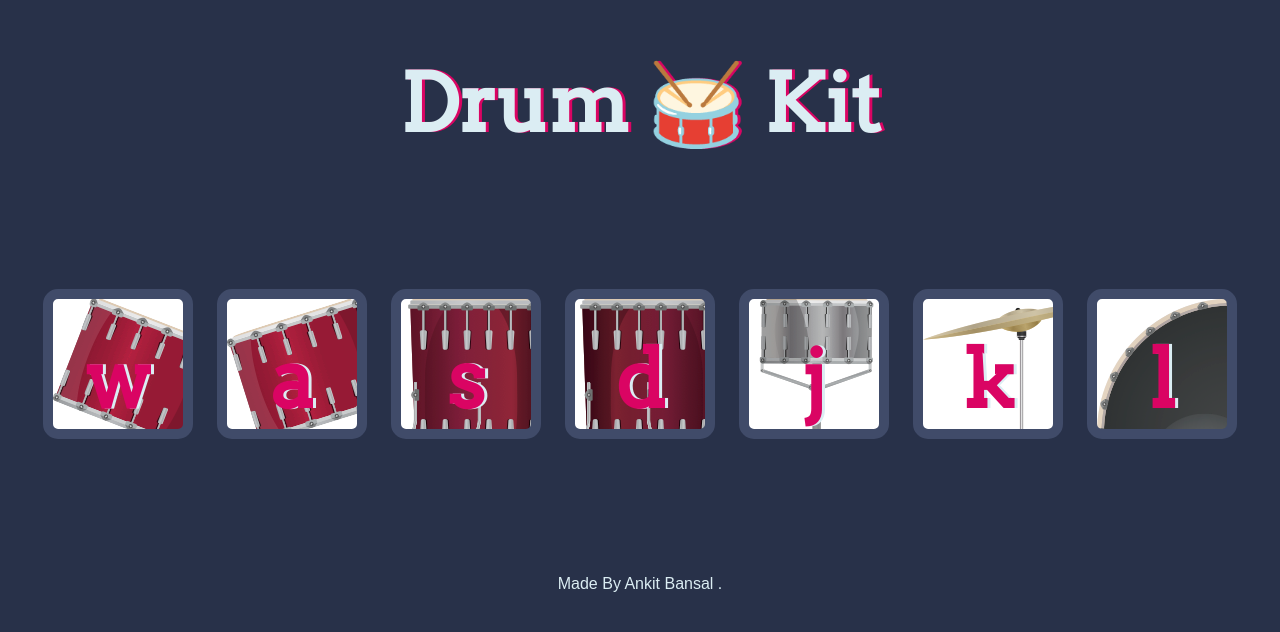
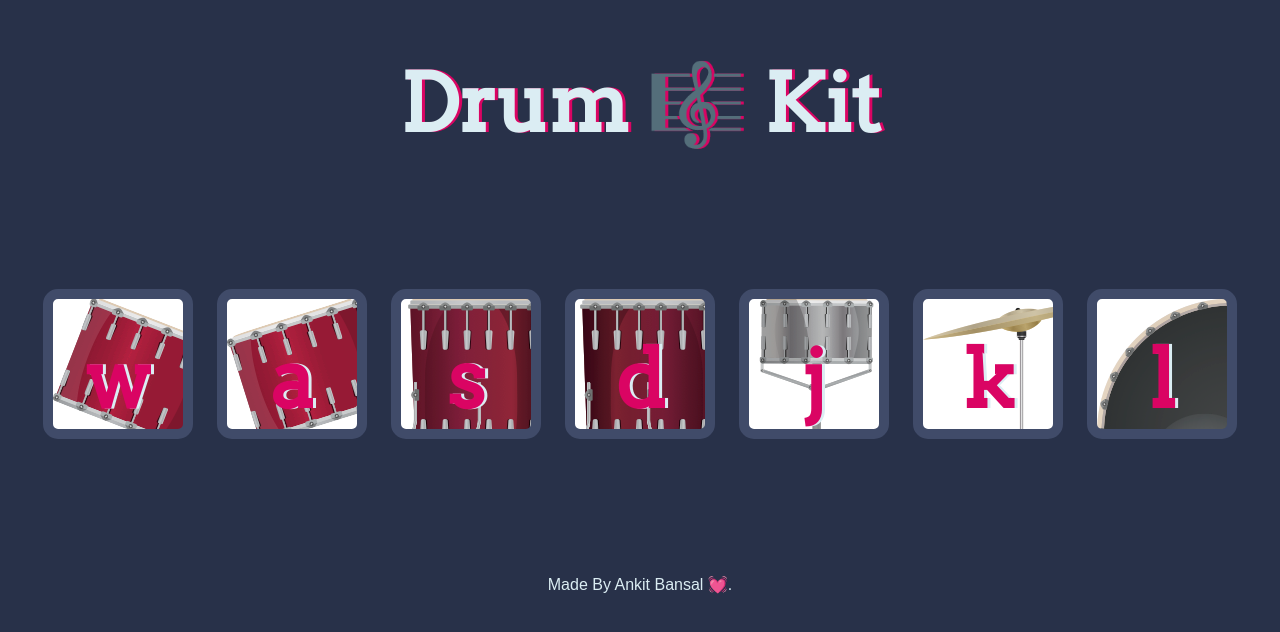
Before and after one commit to ankitbansal015/DRUM-KIT, a plain HTML site: page index.html in a window 1280 px wide. Drawn offline with Linux system fonts and the light colour scheme.

Commit message:
Add files via upload
Drum Kit

```diff
--- a/index.html
+++ b/index.html
@@ -9,7 +9,7 @@
 </head>
 
 <body>
-  <h1 id="title">Drum 🥁 Kit</h1>
+  <h1 id="title">Drum 🎼 Kit</h1>
   <div class="set">
     <button class="w drum">w</button>
     <button class="a drum">a</button>
@@ -24,7 +24,7 @@
 <script src="index.js" charset="utf-8"></script>
 
 <footer>
-  Made By Ankit Bansal .
+  Made By Ankit Bansal &#128147.
 </footer>
 </body>
 </html>
```
